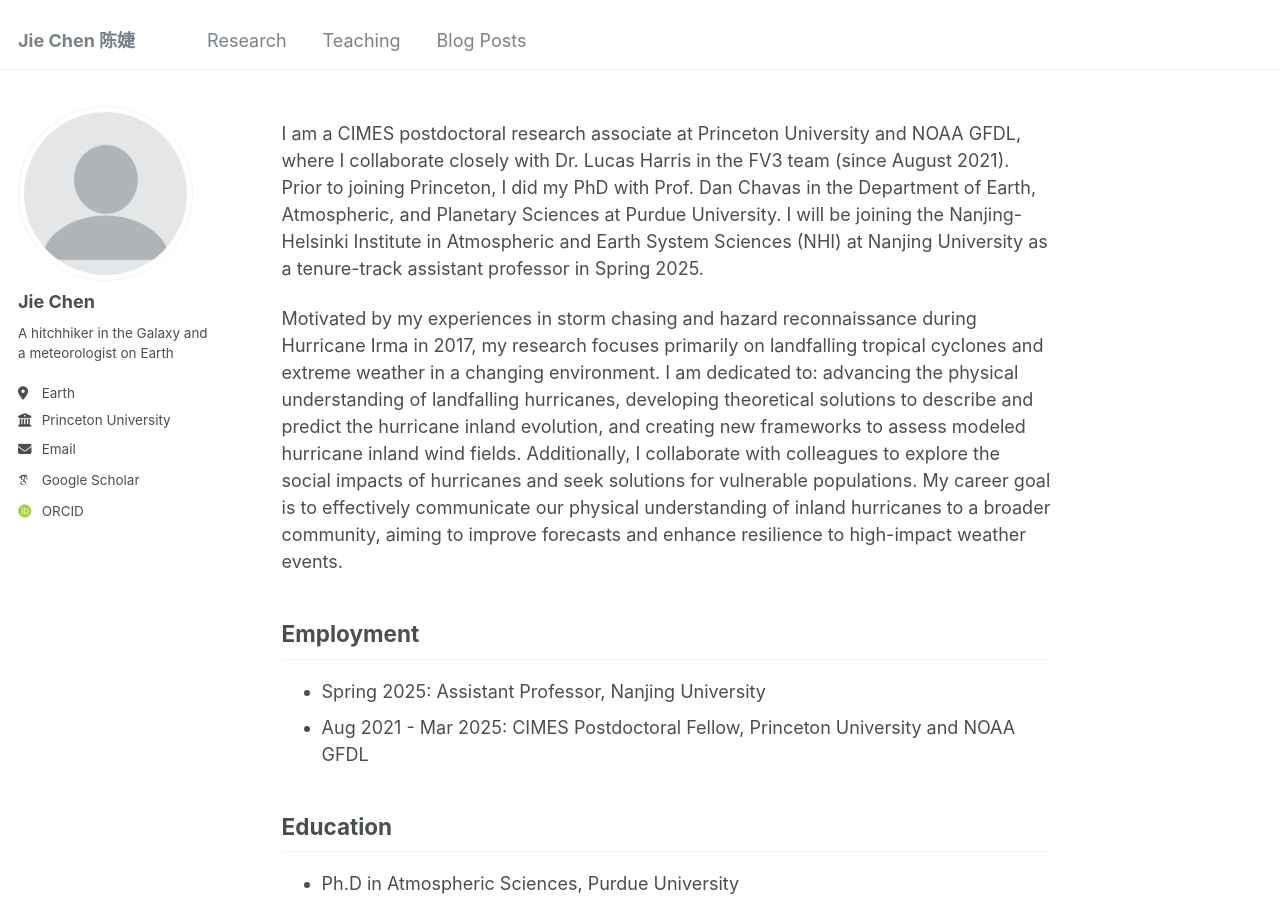
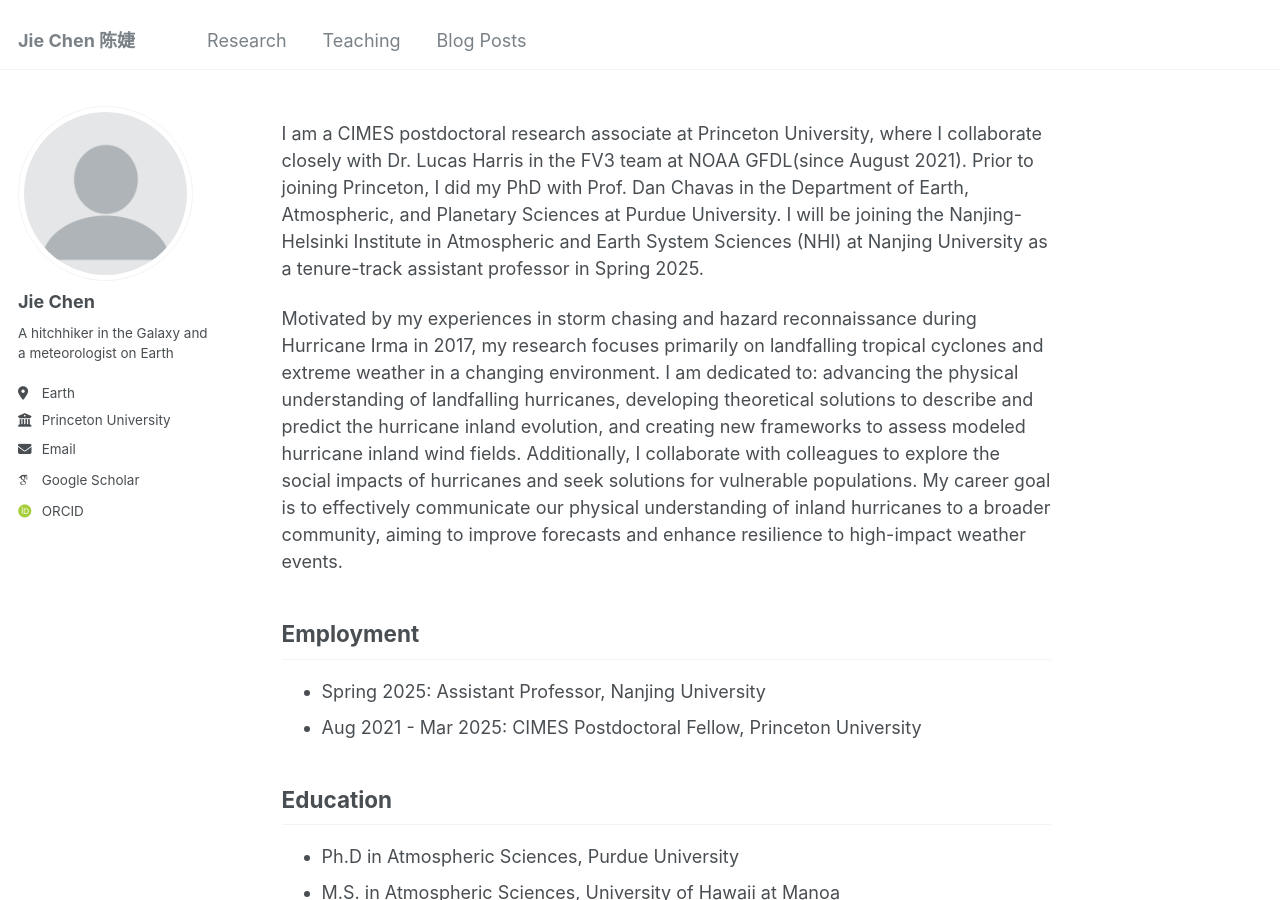
Before and after one commit to chenjie042/chenjie042.github.io, a Jekyll site: the page built from _pages/about.md, in a window 1280 px wide and 900 px high. Built offline with Jekyll 4.4.1, drawn with Linux system fonts in a browser that asks for light colours; some web fonts are replaced.

Commit message:
Update about.md

```diff
--- a/_pages/about.md
+++ b/_pages/about.md
@@ -8,7 +8,7 @@ redirect_from:
 ---
 
 
-I am a CIMES postdoctoral research associate at Princeton University and NOAA GFDL, where I collaborate closely with Dr. Lucas Harris in the FV3 team (since August 2021). Prior to joining Princeton, I did my PhD with Prof. Dan Chavas in the Department of Earth, Atmospheric, and Planetary Sciences at Purdue University. I will be joining the Nanjing-Helsinki Institute in Atmospheric and Earth System Sciences (NHI) at Nanjing University as a tenure-track assistant professor in Spring 2025.
+I am a CIMES postdoctoral research associate at Princeton University, where I collaborate closely with Dr. Lucas Harris in the FV3 team at NOAA GFDL(since August 2021). Prior to joining Princeton, I did my PhD with Prof. Dan Chavas in the Department of Earth, Atmospheric, and Planetary Sciences at Purdue University. I will be joining the Nanjing-Helsinki Institute in Atmospheric and Earth System Sciences (NHI) at Nanjing University as a tenure-track assistant professor in Spring 2025.
 
 Motivated by my experiences in storm chasing and hazard reconnaissance during Hurricane Irma in 2017, my research focuses primarily on landfalling tropical cyclones and extreme weather in a changing environment. I am dedicated to: advancing the physical understanding of landfalling hurricanes, developing theoretical solutions to describe and predict the hurricane inland evolution, and creating new frameworks to assess modeled hurricane inland wind fields. Additionally, I collaborate with colleagues to explore the social impacts of hurricanes and seek solutions for vulnerable populations. My career goal is to effectively communicate our physical understanding of inland hurricanes to a broader community, aiming to improve forecasts and enhance resilience to high-impact weather events.
 
@@ -16,7 +16,7 @@ Motivated by my experiences in storm chasing and hazard reconnaissance during Hu
 Employment
 ------
 * Spring 2025:  Assistant Professor, Nanjing University
-* Aug 2021 - Mar 2025: CIMES Postdoctoral Fellow, Princeton University and NOAA GFDL
+* Aug 2021 - Mar 2025: CIMES Postdoctoral Fellow, Princeton University
 
 Education
 ------
```
